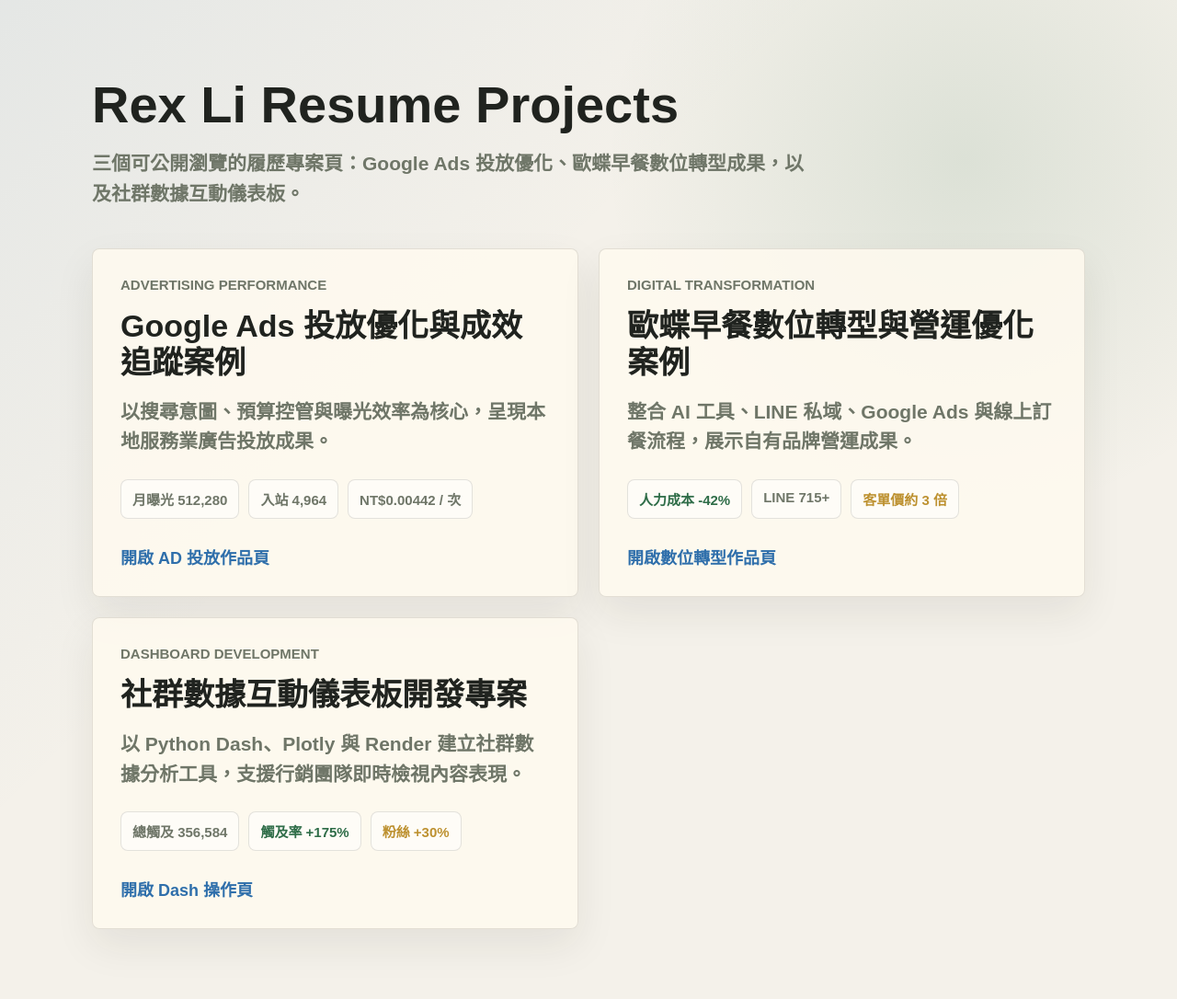
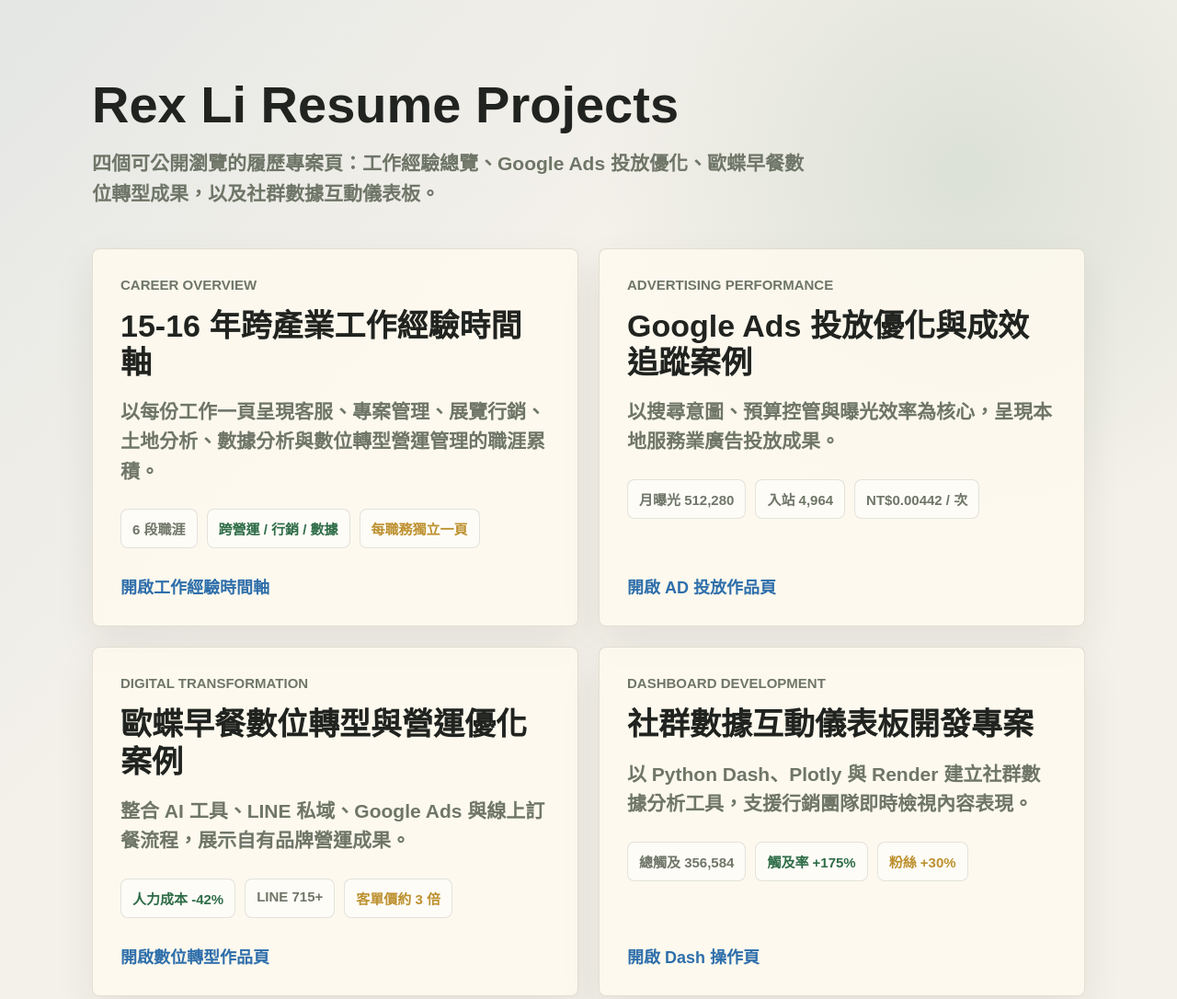
Before and after one commit to rexli11/rexli11.github.io, a plain HTML site: page index.html in a window 1280 px wide. Shown: the top 1086 px of the page at 92% size. Drawn offline with Linux system fonts and the light colour scheme.

Commit message:
Add files via upload

```diff
--- a/index.html
+++ b/index.html
@@ -134,10 +134,24 @@
   <main>
     <header>
       <h1>Rex Li Resume Projects</h1>
-      <p>三個可公開瀏覽的履歷專案頁：Google Ads 投放優化、歐蝶早餐數位轉型成果，以及社群數據互動儀表板。</p>
+      <p>四個可公開瀏覽的履歷專案頁：工作經驗總覽、Google Ads 投放優化、歐蝶早餐數位轉型成果，以及社群數據互動儀表板。</p>
     </header>
 
     <section class="grid" aria-label="Resume project links">
+      <a class="card" href="./work-experience/">
+        <div>
+          <div class="eyebrow">Career Overview</div>
+          <h2>15-16 年跨產業工作經驗時間軸</h2>
+          <p>以每份工作一頁呈現客服、專案管理、展覽行銷、土地分析、數據分析與數位轉型營運管理的職涯累積。</p>
+          <div class="metrics">
+            <span class="metric">6 段職涯</span>
+            <span class="metric green">跨營運 / 行銷 / 數據</span>
+            <span class="metric gold">每職務獨立一頁</span>
+          </div>
+        </div>
+        <div class="cta">開啟工作經驗時間軸</div>
+      </a>
+
       <a class="card" href="./ad-performance/">
         <div>
           <div class="eyebrow">Advertising Performance</div>
```
Also changed, not shown: 1 other file.
